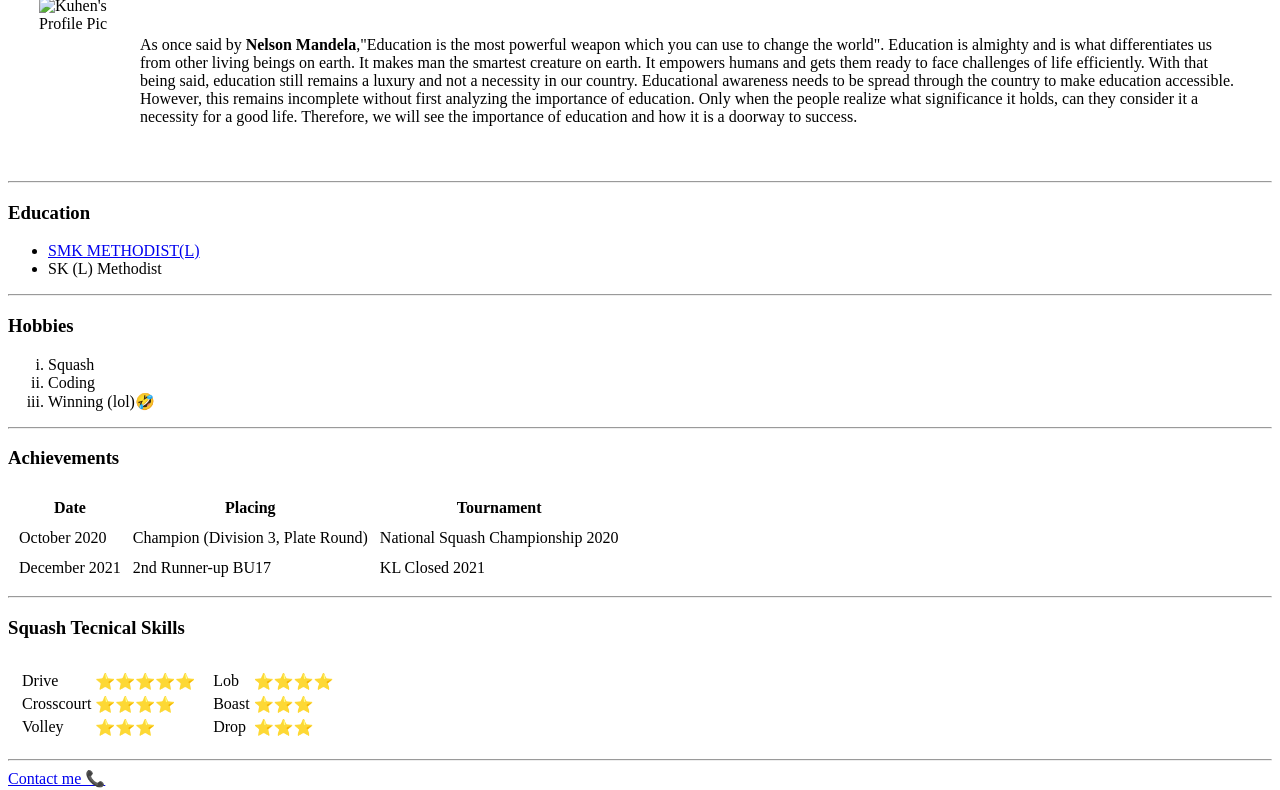
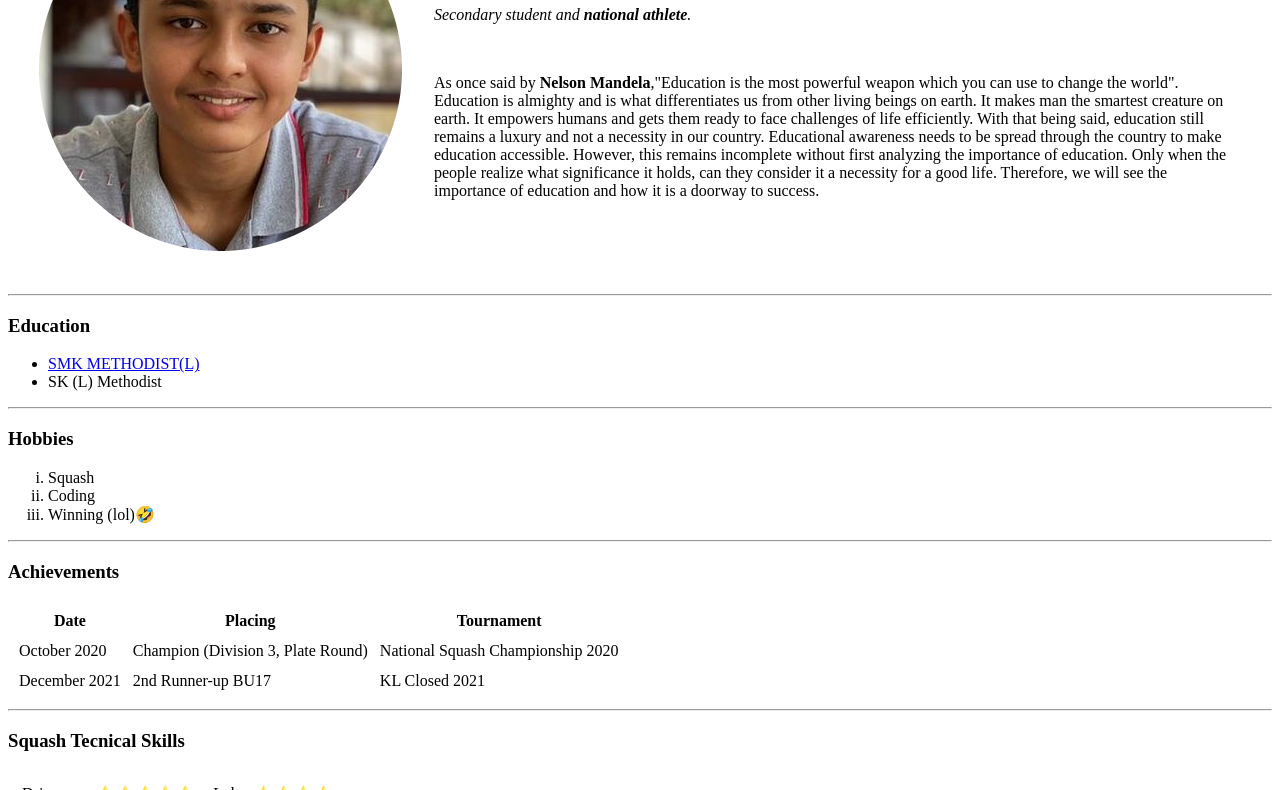
Before and after one commit to KuhenRavendran/cv, a plain HTML site: page index.html in a window 1280 px wide. Shown: the part 151-941 px from the top of the page. Drawn offline with Linux system fonts and the light colour scheme.

Commit message:
Fixed profile pic problem

```diff
--- a/index.html
+++ b/index.html
@@ -9,7 +9,7 @@
 <body>
   <table cellspacing="30">
     <tr>
-      <td> <img src="Images- HTML Personal Site/Kuhen Profile Pic.png" alt="Kuhen's Profile Pic"></td>
+      <td> <img src="cv/Images - Personal Site/Kuhen Profile Pic.png" alt="Kuhen's Profile Pic"></td>
       <td>
         <h1>Kuhen Ravendran</h1>
         <p><em>Secondary student and <strong>national athlete</strong>.</em></p>
```
